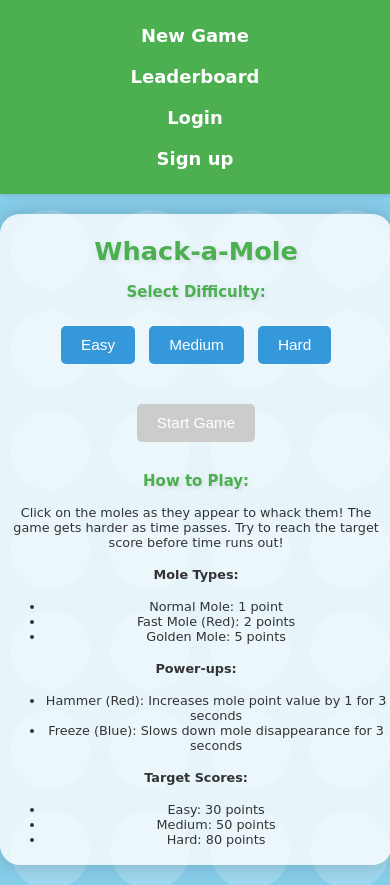
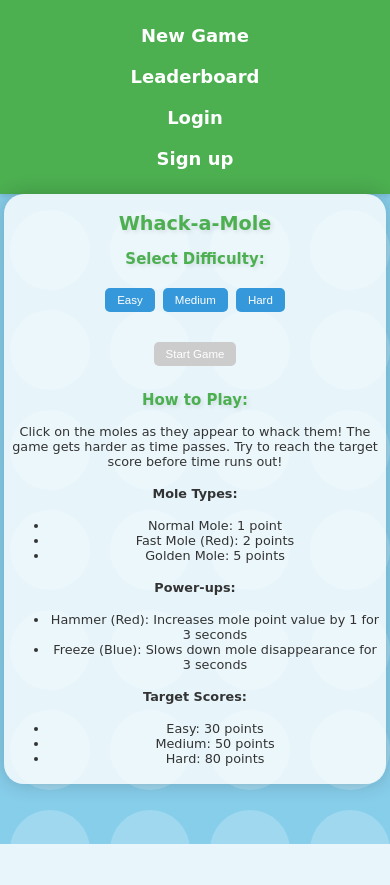
Before and after one commit to Iansogotthis/whackAmole, a Flask app: page / in a window 390 px wide. After the commit the page ends 844 px from the top, so only its background shows below. Run offline with Flask 3, Linux system fonts and the light colour scheme.

Commit message:
Agent query: Please try the following steps and report the results: 1. Attempt to start the game without logging in. 2. Log in with a valid user account. 3. Start the game after logging in.

```diff
--- a/main.py
+++ b/main.py
@@ -6,7 +6,6 @@ from werkzeug.security import generate_password_hash, check_password_hash
 from datetime import datetime
 from config import Config
 from sqlalchemy import func, text
-from flask_migrate import Migrate
 
 app = Flask(__name__)
 score = 0
@@ -16,7 +15,6 @@ app.config.from_object(Config)
 logging.basicConfig(level=logging.INFO)
 
 db = SQLAlchemy(app)
-migrate = Migrate(app, db)
 login_manager = LoginManager(app)
 login_manager.login_view = 'login'
 
@@ -26,7 +24,6 @@ class User(UserMixin, db.Model):
     username = db.Column(db.String(64), unique=True, nullable=False)
     email = db.Column(db.String(120), unique=True, nullable=False)
     password_hash = db.Column(db.String(255))
-    about = db.Column(db.String(200))
 
     def __init__(self, username, email):
         self.username = username
@@ -56,7 +53,7 @@ class HighScore(db.Model):
             'id': self.id,
             'username': self.user.username,
             'score': self.score,
-            'difficulty': self.difficulty
+            'difficulty': self.difficulty,
         }
 
 
@@ -128,7 +125,9 @@ def logout():
 @login_required
 def profile():
     try:
-        high_scores = HighScore.query.filter_by(user_id=current_user.id).order_by(HighScore.score.desc()).limit(10).all()
+        high_scores = HighScore.query.filter_by(
+            user_id=current_user.id).order_by(
+                HighScore.score.desc()).limit(10).all()
 
         user_stats = {}
         for difficulty in ['easy', 'medium', 'hard']:
@@ -139,30 +138,23 @@ def profile():
                     user_id=current_user.id, difficulty=difficulty).first()
 
             user_stats[difficulty] = {
-                'total_games': stats.total_games if stats else 0,
-                'avg_score': round(stats.avg_score, 2) if stats and stats.avg_score else 0,
-                'highest_score': stats.highest_score if stats else 0
+                'total_games':
+                stats.total_games if stats else 0,
+                'avg_score':
+                round(stats.avg_score, 2) if stats and stats.avg_score else 0,
+                'highest_score':
+                stats.highest_score if stats else 0
             }
-
         return render_template('profile.html',
                                user_stats=user_stats,
-                               high_scores=high_scores,
-                               about=current_user.about)
+                               high_scores=high_scores)
     except Exception as e:
-        app.logger.error(f"Error fetching profile data: {str(e)}", exc_info=True)
-        flash('An error occurred while loading your profile. Please try again later.')
+        app.logger.error(f"Error fetching profile data: {str(e)}",
+                         exc_info=True)
+        flash(
+            'An error occurred while loading your profile. Please try again later.'
+        )
         return redirect(url_for('index'))
-
-
-@app.route('/update_about', methods=['POST'])
-@login_required
-def update_about():
-    data = request.json
-    if 'about' in data:
-        current_user.about = data['about']
-        db.session.commit()
-        return jsonify({'success': True})
-    return jsonify({'success': False}), 400
 
 
 @app.route("/submit_score", methods=['POST'])
@@ -175,7 +167,8 @@ def submit_score():
         app.logger.error("Missing score or difficulty in request data")
         return jsonify({'error': 'Score and difficulty are required'}), 400
 
-    if not isinstance(data['score'], int) or not isinstance(data['difficulty'], str):
+    if not isinstance(data['score'], int) or not isinstance(
+            data['difficulty'], str):
         app.logger.error("Invalid data types for score or difficulty")
         return jsonify({'error': 'Invalid data types'}), 400
 
@@ -184,7 +177,9 @@ def submit_score():
         return jsonify({'error': 'Invalid difficulty level'}), 400
 
     try:
-        new_score = HighScore(user_id=current_user.id, score=data['score'], difficulty=data['difficulty'])
+        new_score = HighScore(user_id=current_user.id,
+                              score=data['score'],
+                              difficulty=data['difficulty'])
         db.session.add(new_score)
         db.session.commit()
 
@@ -206,19 +201,21 @@ def leaderboard():
 def get_leaderboard(difficulty):
     app.logger.info(f"Fetching leaderboard for difficulty: {difficulty}")
     try:
-        scores = HighScore.query.filter_by(difficulty=difficulty).order_by(HighScore.score.desc()).limit(5).all()
+        scores = HighScore.query.filter_by(difficulty=difficulty).order_by(
+            HighScore.score.desc()).limit(5).all()
         leaderboard = [score.to_dict() for score in scores]
         app.logger.info(f"Leaderboard fetched successfully: {leaderboard}")
         return jsonify(leaderboard)
     except Exception as e:
-        app.logger.error(f"Error fetching leaderboard: {str(e)}", exc_info=True)
+        app.logger.error(f"Error fetching leaderboard: {str(e)}",
+                         exc_info=True)
         return jsonify({'error': 'Failed to fetch leaderboard'}), 500
 
 
 @app.route("/start_game", methods=['POST'])
 @login_required
 def start_game():
-    return jsonify({'success': True, 'message': 'Game started successfully'})
+    return jsonify({"success": True})
 
 
 @app.context_processor
--- a/static/css/style.css
+++ b/static/css/style.css
@@ -342,6 +342,68 @@ form input {
     background-color: #45a049;
 }
 
+/* Add these styles to your existing CSS file */
+
+#game-container {
+    width: 100%;
+    max-width: 800px;
+    margin: 0 auto;
+    padding: 20px;
+    box-sizing: border-box;
+}
+
+#game-canvas {
+    width: 100%;
+    height: auto;
+    max-width: 600px;
+    margin: 0 auto;
+    display: block;
+}
+
+/* Media Queries */
+@media screen and (max-width: 768px) {
+    #game-container {
+        padding: 10px;
+    }
+
+    #game-canvas {
+        max-width: 100%;
+    }
+
+    button {
+        font-size: 1em;
+        padding: 8px 16px;
+    }
+
+    #score, #time {
+        font-size: 1em;
+    }
+}
+
+@media screen and (max-width: 480px) {
+    #game-container {
+        padding: 5px;
+    }
+
+    button {
+        font-size: 0.9em;
+        padding: 6px 12px;
+        margin: 5px 2px;
+    }
+
+    #score, #time {
+        font-size: 0.9em;
+    }
+
+    h1 {
+        font-size: 1.5em;
+    }
+
+    h2 {
+        font-size: 1.2em;
+    }
+}
+
 @media (max-width: 768px) {
     .container {
         width: 95%;
--- a/static/js/game.js
+++ b/static/js/game.js
@@ -352,7 +352,16 @@ function startGame() {
             'Content-Type': 'application/json',
         },
     })
-    .then(response => response.json())
+    .then(response => {
+        if (!response.ok) {
+            if (response.status === 401) {
+                throw new Error('User not authenticated');
+            } else {
+                throw new Error('Failed to start game');
+            }
+        }
+        return response.json();
+    })
     .then(data => {
         if (data.success) {
             console.log('Game started with difficulty:', selectedDifficulty);
@@ -372,13 +381,17 @@ function startGame() {
             lastFrameTime = 0;
             requestAnimationFrame(gameLoop);
         } else {
-            alert('Please log in to play the game.');
-            window.location.href = '/login?next=' + encodeURIComponent(window.location.pathname);
+            throw new Error('Failed to start game');
         }
     })
     .catch((error) => {
         console.error('Error:', error);
-        alert('An error occurred while starting the game. Please try again.');
+        if (error.message === 'User not authenticated') {
+            alert('Please log in to play the game.');
+            window.location.href = '/login?next=' + encodeURIComponent(window.location.pathname);
+        } else {
+            alert('An error occurred while starting the game. Please try again.');
+        }
     });
 }
 
```
Also changed, not shown: 1 other file.
